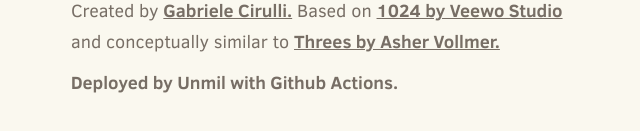
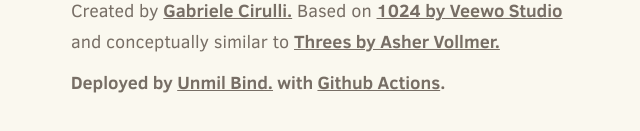
Before and after one commit to unmilb/game-2048, a plain HTML site: page index.html in a window 1280 px wide. Shown: the part 1082-1213 px from the top of the page, without its empty margins (319-959 px from the left). Drawn offline with Linux system fonts and the light colour scheme.

Commit message:
Updated name with Href url

```diff
--- a/index.html
+++ b/index.html
@@ -84,7 +84,7 @@
     Created by <a href="http://gabrielecirulli.com" target="_blank">Gabriele Cirulli.</a> Based on <a href="https://itunes.apple.com/us/app/1024!/id823499224" target="_blank">1024 by Veewo Studio</a> and conceptually similar to <a href="http://asherv.com/threes/" target="_blank">Threes by Asher Vollmer.</a>
     </p>
     <p>
-    <b>Deployed by Unmil with Github Actions. </b>
+    <b>Deployed by <a href="http://github.com/unmilb" target="_blank">Unmil Bind.</a> with <a href="https://github.com/unmilb/game-2048/actions" target="_blank">Github Actions</a>. </b>
     </p>
   </div>
 
```
